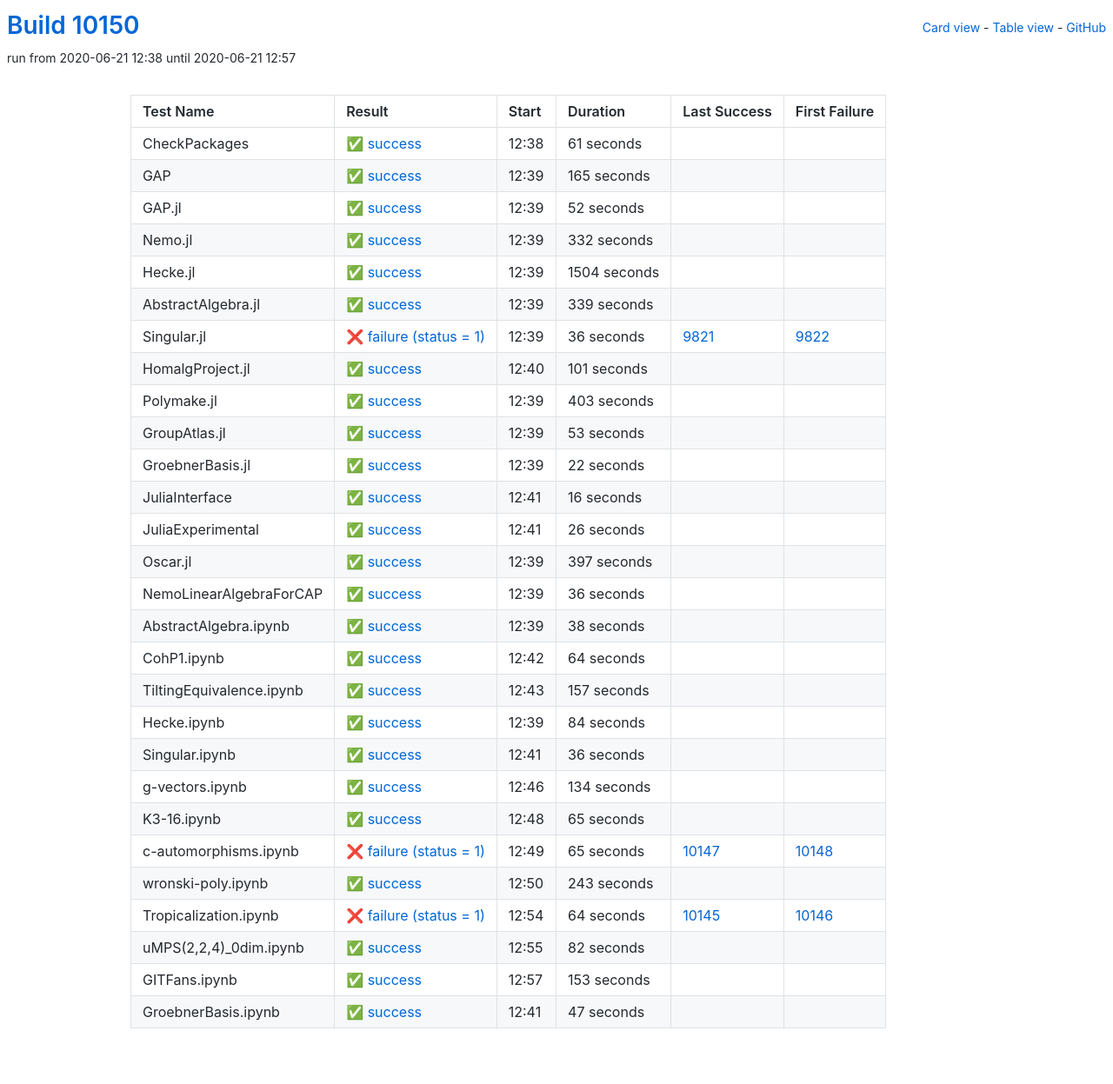
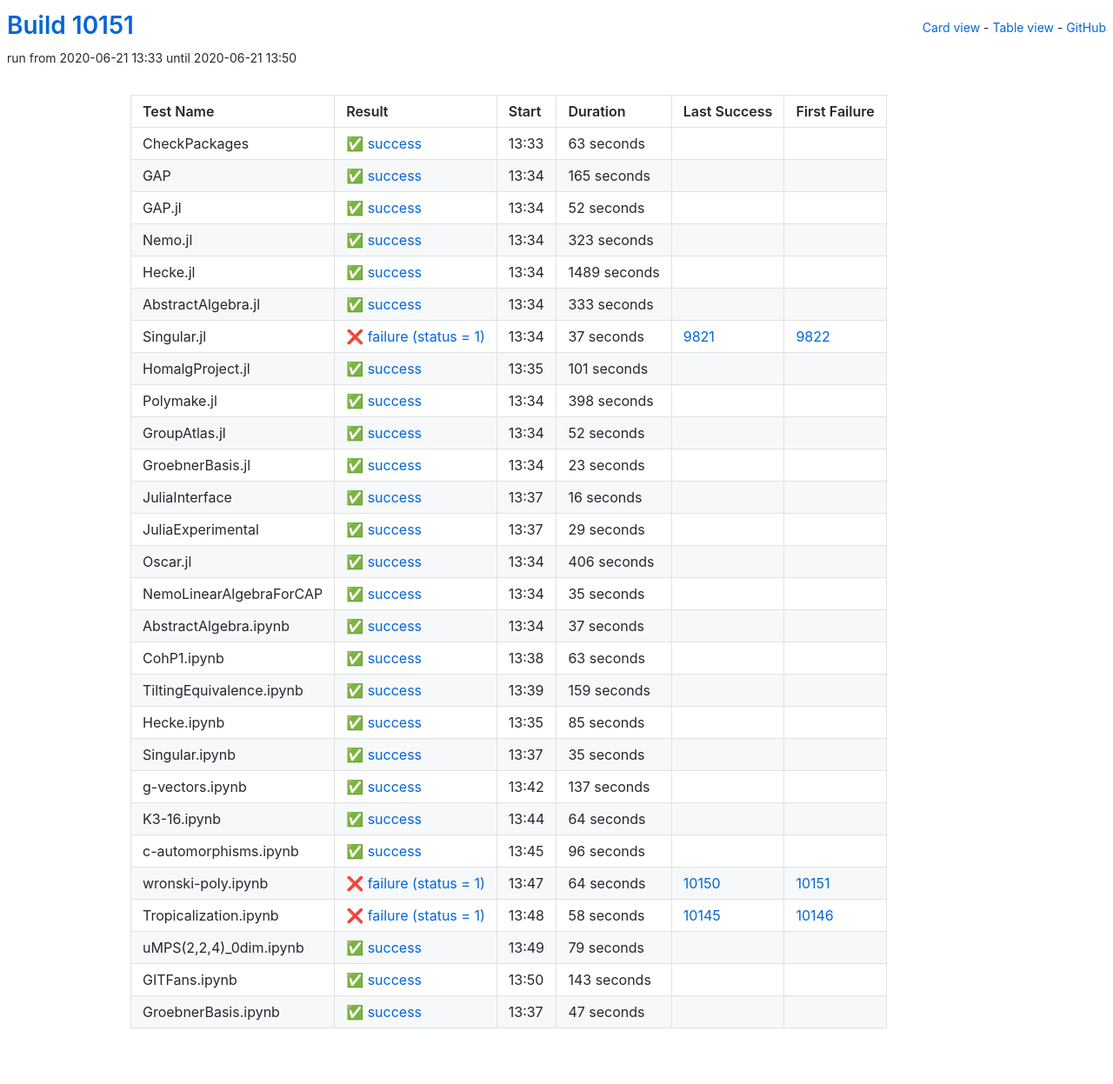
Before and after one commit to oscar-system/oscar-ci-status, a Jekyll site: the page built from table.html, in a window 1280 px wide. Shown: the whole page at 87% size. Built offline with Jekyll 4.4.1, drawn with Linux system fonts in a browser that asks for light colours.

Commit message:
Build #10151

```diff
--- a/_data/ci.yml
+++ b/_data/ci.yml
@@ -1,6 +1,6 @@
 ---
-build: 10150
-build_url: https://oscarci.mathematik.uni-kl.de/job/oscar/10150/
+build: 10151
+build_url: https://oscarci.mathematik.uni-kl.de/job/oscar/10151/
 job: oscar
 organization: oscar-system
 repo: oscar-ci-status
@@ -8,20 +8,20 @@
 tests:
 - name: CheckPackages
   id: checkpackages
-  log: https://oscarci.mathematik.uni-kl.de/job/oscar/10150/artifact/logs/build-10150/CheckPackages.log
-  start: 2020-06-21 12:38
+  log: https://oscarci.mathematik.uni-kl.de/job/oscar/10151/artifact/logs/build-10151/CheckPackages.log
+  start: 2020-06-21 13:33
   success: true
   exitcode: 0
   status: success
-  duration: 61
+  duration: 63
   last_success: false
   last_success_url:
   first_failure: false
   first_failure_url:
 - name: GAP
   id: gap
-  log: https://oscarci.mathematik.uni-kl.de/job/oscar/10150/artifact/logs/build-10150/GAP.log
-  start: 2020-06-21 12:39
+  log: https://oscarci.mathematik.uni-kl.de/job/oscar/10151/artifact/logs/build-10151/GAP.log
+  start: 2020-06-21 13:34
   success: true
   exitcode: 0
   status: success
@@ -32,8 +32,8 @@
   first_failure_url:
 - name: GAP.jl
   id: gap-jl
-  log: https://oscarci.mathematik.uni-kl.de/job/oscar/10150/artifact/logs/build-10150/GAP.jl.log
-  start: 2020-06-21 12:39
+  log: https://oscarci.mathematik.uni-kl.de/job/oscar/10151/artifact/logs/build-10151/GAP.jl.log
+  start: 2020-06-21 13:34
   success: true
   exitcode: 0
   status: success
@@ -44,56 +44,56 @@
   first_failure_url:
 - name: Nemo.jl
   id: nemo-jl
-  log: https://oscarci.mathematik.uni-kl.de/job/oscar/10150/artifact/logs/build-10150/Nemo.jl.log
-  start: 2020-06-21 12:39
+  log: https://oscarci.mathematik.uni-kl.de/job/oscar/10151/artifact/logs/build-10151/Nemo.jl.log
+  start: 2020-06-21 13:34
   success: true
   exitcode: 0
   status: success
-  duration: 332
+  duration: 323
   last_success: false
   last_success_url:
   first_failure: false
   first_failure_url:
 - name: Hecke.jl
   id: hecke-jl
-  log: https://oscarci.mathematik.uni-kl.de/job/oscar/10150/artifact/logs/build-10150/Hecke.jl.log
-  start: 2020-06-21 12:39
+  log: https://oscarci.mathematik.uni-kl.de/job/oscar/10151/artifact/logs/build-10151/Hecke.jl.log
+  start: 2020-06-21 13:34
   success: true
   exitcode: 0
   status: success
-  duration: 1504
+  duration: 1489
   last_success: false
   last_success_url:
   first_failure: false
   first_failure_url:
 - name: AbstractAlgebra.jl
   id: abstractalgebra-jl
-  log: https://oscarci.mathematik.uni-kl.de/job/oscar/10150/artifact/logs/build-10150/AbstractAlgebra.jl.log
-  start: 2020-06-21 12:39
+  log: https://oscarci.mathematik.uni-kl.de/job/oscar/10151/artifact/logs/build-10151/AbstractAlgebra.jl.log
+  start: 2020-06-21 13:34
   success: true
   exitcode: 0
   status: success
-  duration: 339
+  duration: 333
   last_success: false
   last_success_url:
   first_failure: false
   first_failure_url:
 - name: Singular.jl
   id: singular-jl
-  log: https://oscarci.mathematik.uni-kl.de/job/oscar/10150/artifact/logs/build-10150/Singular.jl.log
-  start: 2020-06-21 12:39
+  log: https://oscarci.mathematik.uni-kl.de/job/oscar/10151/artifact/logs/build-10151/Singular.jl.log
+  start: 2020-06-21 13:34
   success: false
   exitcode: 1
   status: failure
-  duration: 36
+  duration: 37
   last_success: 9821
   last_success_url: https://oscarci.mathematik.uni-kl.de/job/oscar/9821/
   first_failure: 9822
   first_failure_url: https://oscarci.mathematik.uni-kl.de/job/oscar/9822/
 - name: HomalgProject.jl
   id: homalgproject-jl
-  log: https://oscarci.mathematik.uni-kl.de/job/oscar/10150/artifact/logs/build-10150/HomalgProject.jl.log
-  start: 2020-06-21 12:40
+  log: https://oscarci.mathematik.uni-kl.de/job/oscar/10151/artifact/logs/build-10151/HomalgProject.jl.log
+  start: 2020-06-21 13:35
   success: true
   exitcode: 0
   status: success
@@ -104,44 +104,44 @@
   first_failure_url:
 - name: Polymake.jl
   id: polymake-jl
-  log: https://oscarci.mathematik.uni-kl.de/job/oscar/10150/artifact/logs/build-10150/Polymake.jl.log
-  start: 2020-06-21 12:39
+  log: https://oscarci.mathematik.uni-kl.de/job/oscar/10151/artifact/logs/build-10151/Polymake.jl.log
+  start: 2020-06-21 13:34
   success: true
   exitcode: 0
   status: success
-  duration: 403
+  duration: 398
   last_success: false
   last_success_url:
   first_failure: false
   first_failure_url:
 - name: GroupAtlas.jl
   id: groupatlas-jl
-  log: https://oscarci.mathematik.uni-kl.de/job/oscar/10150/artifact/logs/build-10150/GroupAtlas.jl.log
-  start: 2020-06-21 12:39
+  log: https://oscarci.mathematik.uni-kl.de/job/oscar/10151/artifact/logs/build-10151/GroupAtlas.jl.log
+  start: 2020-06-21 13:34
   success: true
   exitcode: 0
   status: success
-  duration: 53
+  duration: 52
   last_success: false
   last_success_url:
   first_failure: false
   first_failure_url:
 - name: GroebnerBasis.jl
   id: groebnerbasis-jl
-  log: https://oscarci.mathematik.uni-kl.de/job/oscar/10150/artifact/logs/build-10150/GroebnerBasis.jl.log
-  start: 2020-06-21 12:39
+  log: https://oscarci.mathematik.uni-kl.de/job/oscar/10151/artifact/logs/build-10151/GroebnerBasis.jl.log
+  start: 2020-06-21 13:34
   success: true
   exitcode: 0
   status: success
-  duration: 22
+  duration: 23
   last_success: false
   last_success_url:
   first_failure: false
   first_failure_url:
 - name: JuliaInterface
   id: juliainterface
-  log: https://oscarci.mathematik.uni-kl.de/job/oscar/10150/artifact/logs/build-10150/JuliaInterface.log
-  start: 2020-06-21 12:41
+  log: https://oscarci.mathematik.uni-kl.de/job/oscar/10151/artifact/logs/build-10151/JuliaInterface.log
+  start: 2020-06-21 13:37
   success: true
   exitcode: 0
   status: success
@@ -152,56 +152,116 @@
   first_failure_url:
 - name: JuliaExperimental
   id: juliaexperimental
-  log: https://oscarci.mathematik.uni-kl.de/job/oscar/10150/artifact/logs/build-10150/JuliaExperimental.log
-  start: 2020-06-21 12:41
+  log: https://oscarci.mathematik.uni-kl.de/job/oscar/10151/artifact/logs/build-10151/JuliaExperimental.log
+  start: 2020-06-21 13:37
   success: true
   exitcode: 0
   status: success
-  duration: 26
+  duration: 29
   last_success: false
   last_success_url:
   first_failure: false
   first_failure_url:
 - name: Oscar.jl
   id: oscar-jl
-  log: https://oscarci.mathematik.uni-kl.de/job/oscar/10150/artifact/logs/build-10150/Oscar.jl.log
-  start: 2020-06-21 12:39
+  log: https://oscarci.mathematik.uni-kl.de/job/oscar/10151/artifact/logs/build-10151/Oscar.jl.log
+  start: 2020-06-21 13:34
   success: true
   exitcode: 0
   status: success
-  duration: 397
+  duration: 406
   last_success: false
   last_success_url:
   first_failure: false
   first_failure_url:
 - name: NemoLinearAlgebraForCAP
   id: nemolinearalgebraforcap
-  log: https://oscarci.mathematik.uni-kl.de/job/oscar/10150/artifact/logs/build-10150/NemoLinearAlgebraForCAP.log
-  start: 2020-06-21 12:39
+  log: https://oscarci.mathematik.uni-kl.de/job/oscar/10151/artifact/logs/build-10151/NemoLinearAlgebraForCAP.log
+  start: 2020-06-21 13:34
   success: true
   exitcode: 0
   status: success
-  duration: 36
+  duration: 35
   last_success: false
   last_success_url:
   first_failure: false
   first_failure_url:
 - name: AbstractAlgebra.ipynb
   id: abstractalgebra-ipynb
-  log: https://oscarci.mathematik.uni-kl.de/job/oscar/10150/artifact/logs/build-10150/AbstractAlgebra.ipynb.log
-  start: 2020-06-21 12:39
+  log: https://oscarci.mathematik.uni-kl.de/job/oscar/10151/artifact/logs/build-10151/AbstractAlgebra.ipynb.log
+  start: 2020-06-21 13:34
   success: true
   exitcode: 0
   status: success
-  duration: 38
+  duration: 37
   last_success: false
   last_success_url:
   first_failure: false
   first_failure_url:
 - name: CohP1.ipynb
   id: cohp1-ipynb
-  log: https://oscarci.mathematik.uni-kl.de/job/oscar/10150/artifact/logs/build-10150/CohP1.ipynb.log
-  start: 2020-06-21 12:42
+  log: https://oscarci.mathematik.uni-kl.de/job/oscar/10151/artifact/logs/build-10151/CohP1.ipynb.log
+  start: 2020-06-21 13:38
+  success: true
+  exitcode: 0
+  status: success
+  duration: 63
+  last_success: false
+  last_success_url:
+  first_failure: false
+  first_failure_url:
+- name: TiltingEquivalence.ipynb
+  id: tiltingequivalence-ipynb
+  log: https://oscarci.mathematik.uni-kl.de/job/oscar/10151/artifact/logs/build-10151/TiltingEquivalence.ipynb.log
+  start: 2020-06-21 13:39
+  success: true
+  exitcode: 0
+  status: success
+  duration: 159
+  last_success: false
+  last_success_url:
+  first_failure: false
+  first_failure_url:
+- name: Hecke.ipynb
+  id: hecke-ipynb
+  log: https://oscarci.mathematik.uni-kl.de/job/oscar/10151/artifact/logs/build-10151/Hecke.ipynb.log
+  start: 2020-06-21 13:35
+  success: true
+  exitcode: 0
+  status: success
+  duration: 85
+  last_success: false
+  last_success_url:
+  first_failure: false
+  first_failure_url:
+- name: Singular.ipynb
+  id: singular-ipynb
+  log: https://oscarci.mathematik.uni-kl.de/job/oscar/10151/artifact/logs/build-10151/Singular.ipynb.log
+  start: 2020-06-21 13:37
+  success: true
+  exitcode: 0
+  status: success
+  duration: 35
+  last_success: false
+  last_success_url:
+  first_failure: false
+  first_failure_url:
+- name: g-vectors.ipynb
+  id: g-vectors-ipynb
+  log: https://oscarci.mathematik.uni-kl.de/job/oscar/10151/artifact/logs/build-10151/g-vectors.ipynb.log
+  start: 2020-06-21 13:42
+  success: true
+  exitcode: 0
+  status: success
+  duration: 137
+  last_success: false
+  last_success_url:
+  first_failure: false
+  first_failure_url:
+- name: K3-16.ipynb
+  id: k3-16-ipynb
+  log: https://oscarci.mathematik.uni-kl.de/job/oscar/10151/artifact/logs/build-10151/K3-16.ipynb.log
+  start: 2020-06-21 13:44
   success: true
   exitcode: 0
   status: success
@@ -210,130 +270,70 @@
   last_success_url:
   first_failure: false
   first_failure_url:
-- name: TiltingEquivalence.ipynb
-  id: tiltingequivalence-ipynb
-  log: https://oscarci.mathematik.uni-kl.de/job/oscar/10150/artifact/logs/build-10150/TiltingEquivalence.ipynb.log
-  start: 2020-06-21 12:43
+- name: c-automorphisms.ipynb
+  id: c-automorphisms-ipynb
+  log: https://oscarci.mathematik.uni-kl.de/job/oscar/10151/artifact/logs/build-10151/c-automorphisms.ipynb.log
+  start: 2020-06-21 13:45
   success: true
   exitcode: 0
   status: success
-  duration: 157
+  duration: 96
   last_success: false
   last_success_url:
   first_failure: false
   first_failure_url:
-- name: Hecke.ipynb
-  id: hecke-ipynb
-  log: https://oscarci.mathematik.uni-kl.de/job/oscar/10150/artifact/logs/build-10150/Hecke.ipynb.log
-  start: 2020-06-21 12:39
-  success: true
-  exitcode: 0
-  status: success
-  duration: 84
-  last_success: false
-  last_success_url:
-  first_failure: false
-  first_failure_url:
-- name: Singular.ipynb
-  id: singular-ipynb
-  log: https://oscarci.mathematik.uni-kl.de/job/oscar/10150/artifact/logs/build-10150/Singular.ipynb.log
-  start: 2020-06-21 12:41
-  success: true
-  exitcode: 0
-  status: success
-  duration: 36
-  last_success: false
-  last_success_url:
-  first_failure: false
-  first_failure_url:
-- name: g-vectors.ipynb
-  id: g-vectors-ipynb
-  log: https://oscarci.mathematik.uni-kl.de/job/oscar/10150/artifact/logs/build-10150/g-vectors.ipynb.log
-  start: 2020-06-21 12:46
-  success: true
-  exitcode: 0
-  status: success
-  duration: 134
-  last_success: false
-  last_success_url:
-  first_failure: false
-  first_failure_url:
-- name: K3-16.ipynb
-  id: k3-16-ipynb
-  log: https://oscarci.mathematik.uni-kl.de/job/oscar/10150/artifact/logs/build-10150/K3-16.ipynb.log
-  start: 2020-06-21 12:48
-  success: true
-  exitcode: 0
-  status: success
-  duration: 65
-  last_success: false
-  last_success_url:
-  first_failure: false
-  first_failure_url:
-- name: c-automorphisms.ipynb
-  id: c-automorphisms-ipynb
-  log: https://oscarci.mathematik.uni-kl.de/job/oscar/10150/artifact/logs/build-10150/c-automorphisms.ipynb.log
-  start: 2020-06-21 12:49
-  success: false
-  exitcode: 1
-  status: failure
-  duration: 65
-  last_success: 10147
-  last_success_url: https://oscarci.mathematik.uni-kl.de/job/oscar/10147/
-  first_failure: 10148
-  first_failure_url: https://oscarci.mathematik.uni-kl.de/job/oscar/10148/
 - name: wronski-poly.ipynb
   id: wronski-poly-ipynb
-  log: https://oscarci.mathematik.uni-kl.de/job/oscar/10150/artifact/logs/build-10150/wronski-poly.ipynb.log
-  start: 2020-06-21 12:50
-  success: true
-  exitcode: 0
-  status: success
-  duration: 243
-  last_success: false
-  last_success_url:
-  first_failure: false
-  first_failure_url:
-- name: Tropicalization.ipynb
-  id: tropicalization-ipynb
-  log: https://oscarci.mathematik.uni-kl.de/job/oscar/10150/artifact/logs/build-10150/Tropicalization.ipynb.log
-  start: 2020-06-21 12:54
+  log: https://oscarci.mathematik.uni-kl.de/job/oscar/10151/artifact/logs/build-10151/wronski-poly.ipynb.log
+  start: 2020-06-21 13:47
   success: false
   exitcode: 1
   status: failure
   duration: 64
+  last_success: 10150
+  last_success_url: https://oscarci.mathematik.uni-kl.de/job/oscar/10150/
+  first_failure: 10151
+  first_failure_url: https://oscarci.mathematik.uni-kl.de/job/oscar/10151/
+- name: Tropicalization.ipynb
+  id: tropicalization-ipynb
+  log: https://oscarci.mathematik.uni-kl.de/job/oscar/10151/artifact/logs/build-10151/Tropicalization.ipynb.log
+  start: 2020-06-21 13:48
+  success: false
+  exitcode: 1
+  status: failure
+  duration: 58
   last_success: 10145
   last_success_url: https://oscarci.mathematik.uni-kl.de/job/oscar/10145/
   first_failure: 10146
   first_failure_url: https://oscarci.mathematik.uni-kl.de/job/oscar/10146/
 - name: uMPS(2,2,4)_0dim.ipynb
   id: umps-2-2-4-0dim-ipynb
-  log: https://oscarci.mathematik.uni-kl.de/job/oscar/10150/artifact/logs/build-10150/uMPS-2-2-4-_0dim.ipynb.log
-  start: 2020-06-21 12:55
+  log: https://oscarci.mathematik.uni-kl.de/job/oscar/10151/artifact/logs/build-10151/uMPS-2-2-4-_0dim.ipynb.log
+  start: 2020-06-21 13:49
   success: true
   exitcode: 0
   status: success
-  duration: 82
+  duration: 79
   last_success: false
   last_success_url:
   first_failure: false
   first_failure_url:
 - name: GITFans.ipynb
   id: gitfans-ipynb
-  log: https://oscarci.mathematik.uni-kl.de/job/oscar/10150/artifact/logs/build-10150/GITFans.ipynb.log
-  start: 2020-06-21 12:57
+  log: https://oscarci.mathematik.uni-kl.de/job/oscar/10151/artifact/logs/build-10151/GITFans.ipynb.log
+  start: 2020-06-21 13:50
   success: true
   exitcode: 0
   status: success
-  duration: 153
+  duration: 143
   last_success: false
   last_success_url:
   first_failure: false
   first_failure_url:
 - name: GroebnerBasis.ipynb
   id: groebnerbasis-ipynb
-  log: https://oscarci.mathematik.uni-kl.de/job/oscar/10150/artifact/logs/build-10150/GroebnerBasis.ipynb.log
-  start: 2020-06-21 12:41
+  log: https://oscarci.mathematik.uni-kl.de/job/oscar/10151/artifact/logs/build-10151/GroebnerBasis.ipynb.log
+  start: 2020-06-21 13:37
   success: true
   exitcode: 0
   status: success
```
Also changed, not shown: README.md.
